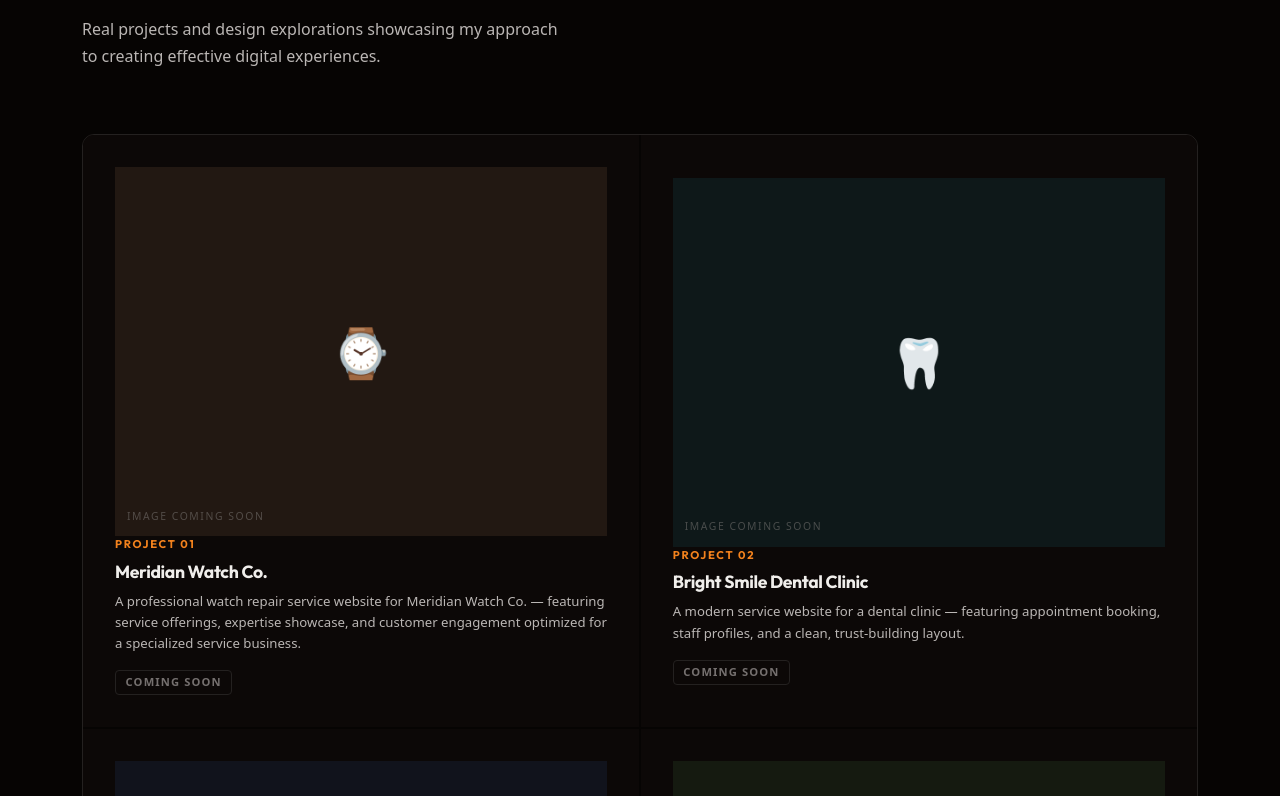
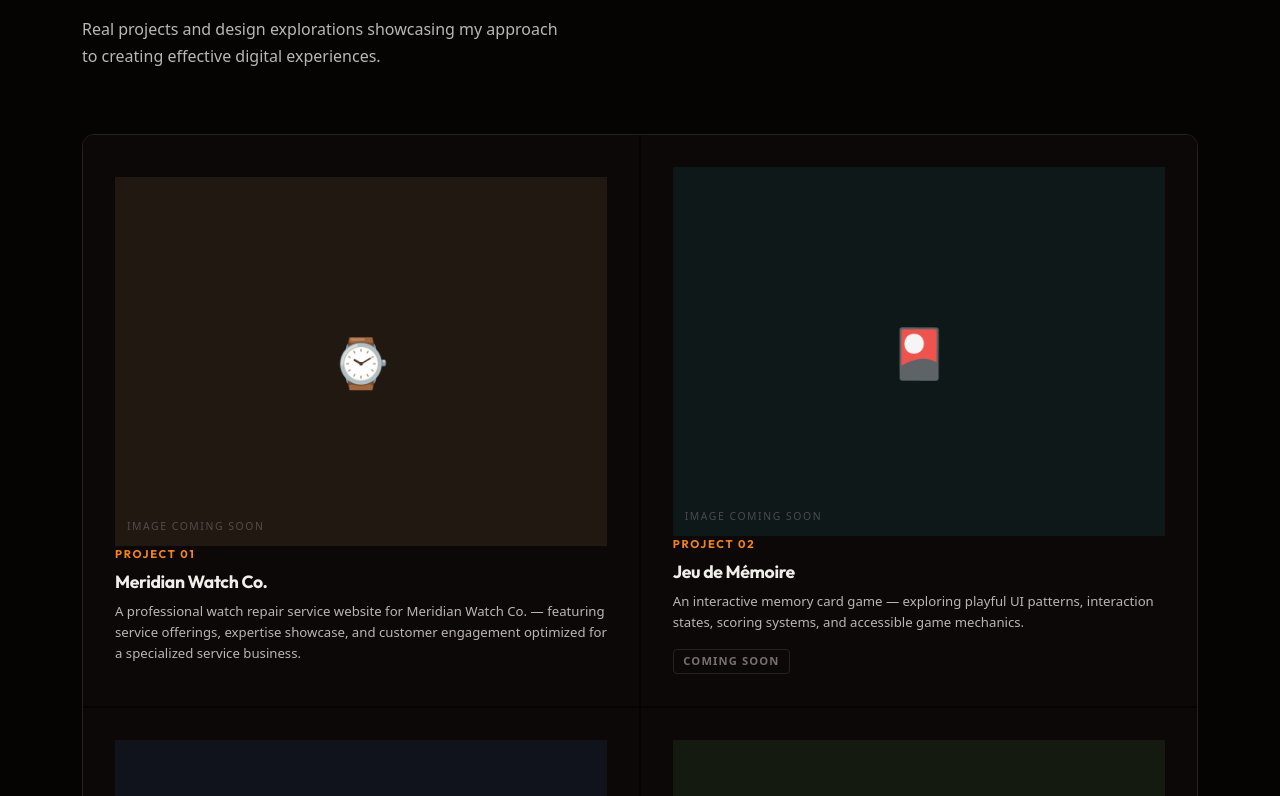
Before and after one commit to Anojan-Siva/My-Portfolio, a React (Vite) app: page / in a window 1280 px wide. Shown: the part 2944-3740 px from the top of the page. Built offline with nearby package versions, Linux system fonts and the light colour scheme.

Commit message:
Bug Fixes on Service Site Addition

```diff
--- a/src/App.jsx
+++ b/src/App.jsx
@@ -10,15 +10,6 @@ const caseStudies = [
     icon: '⌚',
     modalTitle: 'Watch Repair Service Site',
     link: 'https://service-site-lilac.vercel.app',
-  },
-  {
-    id: 'cs1',
-    tag: 'Design 1 · Service Site',
-    title: 'Bright Smile Dental Clinic',
-    description:
-      'A modern service website for a dental clinic — featuring appointment booking, staff profiles, and a clean, trust-building layout.',
-    icon: '🦷',
-    modalTitle: 'Service Site Design',
   },
   {
     id: 'cs2',
@@ -353,7 +344,7 @@ export default function App() {
                   <div className="case-num">Project {(idx + 1).toString().padStart(2, '0')}</div>
                   <h3 className="case-title">{study.title}</h3>
                   <p className="case-desc">{study.description}</p>
-                  <span className="case-status">Coming Soon</span>
+                  {!study.link && <span className="case-status">Coming Soon</span>}
                   <span className="case-arrow" aria-hidden="true">→</span>
                 </div>
               </button>
```
